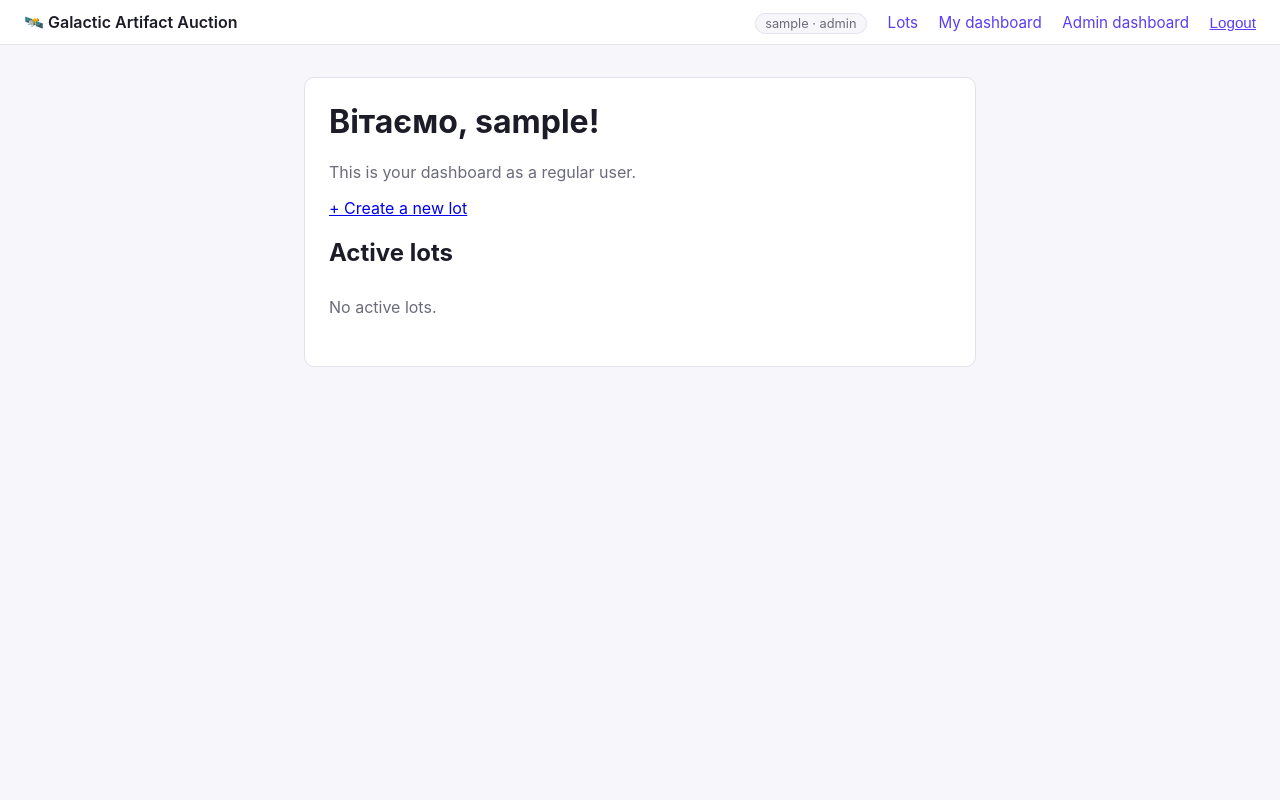
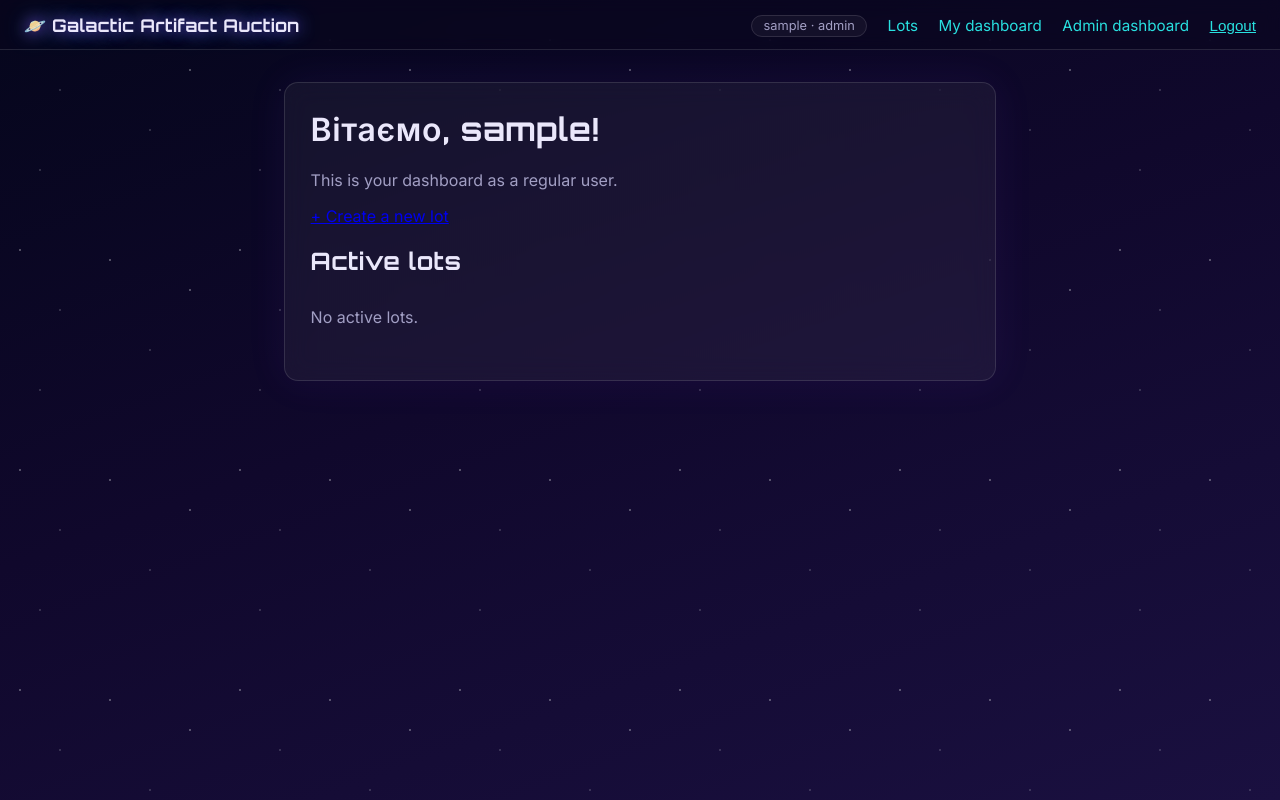
Before and after one commit to MarcoGr11/web-python, a Django app: page /dashboard/user/ in a window 1280 px wide. Run offline with Django 5.2, Linux system fonts and the light colour scheme; the visitor is signed in with stand-in values (Sample User, id 1); data that the repository does not hold is empty.

Commit message:
Apply a galactic dark theme with neon accents and glass-panel cards

```diff
--- a/src/auctions/templates/auctions/base.html
+++ b/src/auctions/templates/auctions/base.html
@@ -4,97 +4,174 @@
     <meta charset="utf-8">
     <meta name="viewport" content="width=device-width, initial-scale=1">
     <title>{% block title %}Galactic Artifact Auction{% endblock %}</title>
+    <link rel="preconnect" href="https://fonts.googleapis.com">
+    <link rel="preconnect" href="https://fonts.gstatic.com" crossorigin>
+    <link href="https://fonts.googleapis.com/css2?family=Orbitron:wght@500;700&family=Inter:wght@400;500;600&display=swap" rel="stylesheet">
     <style>
         :root {
-            --accent: #5b3df5;
-            --bg: #f7f7fb;
-            --card: #ffffff;
-            --border: #e2e2ec;
-            --text: #1c1c28;
-            --muted: #6b6b7b;
+            --bg-start: #05061c;
+            --bg-mid: #10082c;
+            --bg-end: #1a1040;
+            --accent: #8a4dff;
+            --accent-2: #29e0e0;
+            --card: rgba(255, 255, 255, 0.05);
+            --border: rgba(255, 255, 255, 0.12);
+            --text: #eae7fb;
+            --muted: #a29fc4;
         }
         * { box-sizing: border-box; }
+        html, body { height: 100%; }
         body {
             margin: 0;
-            font-family: -apple-system, BlinkMacSystemFont, "Segoe UI", Helvetica, Arial, sans-serif;
-            background: var(--bg);
+            font-family: "Inter", -apple-system, BlinkMacSystemFont, "Segoe UI", Helvetica, Arial, sans-serif;
             color: var(--text);
+            background: linear-gradient(160deg, var(--bg-start) 0%, var(--bg-mid) 45%, var(--bg-end) 100%) fixed;
+            min-height: 100vh;
+            position: relative;
+        }
+        /* Lightweight static star field — pure CSS, no images/libraries. */
+        body::before {
+            content: "";
+            position: fixed;
+            inset: 0;
+            z-index: -2;
+            background-repeat: repeat;
+            background-size: 220px 220px;
+            background-image:
+                radial-gradient(1.5px 1.5px at 20px 30px, #fff, transparent),
+                radial-gradient(1px 1px at 60px 90px, #fff, transparent),
+                radial-gradient(1.5px 1.5px at 110px 40px, #fff, transparent),
+                radial-gradient(1px 1px at 150px 130px, #fff, transparent),
+                radial-gradient(1.5px 1.5px at 190px 70px, #fff, transparent),
+                radial-gradient(1px 1px at 40px 170px, #fff, transparent);
+            opacity: 0.55;
+        }
+        h1, h2, h3, .brand {
+            font-family: "Orbitron", "Inter", sans-serif;
+            letter-spacing: 0.02em;
         }
         header {
-            background: var(--card);
+            background: rgba(10, 6, 30, 0.55);
+            backdrop-filter: blur(8px);
             border-bottom: 1px solid var(--border);
-            padding: 0.75rem 1.5rem;
+            padding: 0.85rem 1.5rem;
             display: flex;
             align-items: center;
             justify-content: space-between;
             flex-wrap: wrap;
             gap: 0.5rem;
+            position: sticky;
+            top: 0;
+            z-index: 10;
         }
-        header .brand { font-weight: 600; }
+        header .brand {
+            font-weight: 700;
+            font-size: 1.1rem;
+            color: var(--text);
+            text-shadow: 0 0 10px rgba(138, 77, 255, 0.7), 0 0 20px rgba(41, 224, 224, 0.35);
+            animation: brand-glow 4s ease-in-out infinite;
+        }
+        @keyframes brand-glow {
+            0%, 100% { text-shadow: 0 0 8px rgba(138, 77, 255, 0.55), 0 0 16px rgba(41, 224, 224, 0.25); }
+            50% { text-shadow: 0 0 16px rgba(138, 77, 255, 0.9), 0 0 28px rgba(41, 224, 224, 0.55); }
+        }
         nav a, nav button {
-            color: var(--accent);
+            color: var(--accent-2);
             text-decoration: none;
             margin-left: 1rem;
             font-size: 0.95rem;
+            transition: text-shadow 0.2s ease, color 0.2s ease;
+        }
+        nav a:hover, nav button:hover {
+            color: #fff;
+            text-shadow: 0 0 8px var(--accent-2);
         }
         nav .role-badge {
             font-size: 0.8rem;
             color: var(--muted);
-            background: var(--bg);
+            background: rgba(255, 255, 255, 0.04);
             border: 1px solid var(--border);
             border-radius: 999px;
-            padding: 0.1rem 0.6rem;
+            padding: 0.15rem 0.7rem;
         }
         button, input[type="submit"] {
             cursor: pointer;
-            background: var(--accent);
-            color: #fff;
+            background: linear-gradient(135deg, var(--accent), var(--accent-2));
+            color: #08061a;
+            font-weight: 600;
             border: none;
-            border-radius: 6px;
-            padding: 0.5rem 1rem;
+            border-radius: 8px;
+            padding: 0.55rem 1.1rem;
             font-size: 0.95rem;
+            transition: box-shadow 0.2s ease, transform 0.2s ease;
+        }
+        button:hover, input[type="submit"]:hover {
+            box-shadow: 0 0 16px rgba(138, 77, 255, 0.7), 0 0 28px rgba(41, 224, 224, 0.35);
+            transform: translateY(-1px);
         }
         nav button {
             background: none;
-            color: var(--accent);
+            color: var(--accent-2);
+            font-weight: 400;
             padding: 0;
             margin-left: 1rem;
             text-decoration: underline;
         }
+        nav button:hover { box-shadow: none; transform: none; }
         main {
-            max-width: 720px;
+            max-width: 760px;
             margin: 2rem auto;
             padding: 0 1.5rem 3rem;
+            position: relative;
+            z-index: 1;
         }
         .card {
             background: var(--card);
             border: 1px solid var(--border);
-            border-radius: 10px;
-            padding: 1.5rem;
+            border-radius: 14px;
+            padding: 1.6rem;
+            backdrop-filter: blur(12px);
+            box-shadow: 0 0 40px rgba(138, 77, 255, 0.08);
         }
         h1 { margin-top: 0; }
         ul.plain { list-style: none; padding: 0; }
         ul.plain li {
-            padding: 0.6rem 0;
+            padding: 0.7rem 0;
             border-bottom: 1px solid var(--border);
         }
         ul.plain li:last-child { border-bottom: none; }
+        ul.plain a { color: var(--accent-2); text-decoration: none; }
+        ul.plain a:hover { text-shadow: 0 0 8px var(--accent-2); }
         form p { margin: 0.75rem 0; }
         input:not([type="submit"]), textarea {
             width: 100%;
-            padding: 0.5rem;
+            padding: 0.55rem;
+            background: rgba(255, 255, 255, 0.04);
             border: 1px solid var(--border);
-            border-radius: 6px;
+            border-radius: 8px;
+            color: var(--text);
             font-size: 0.95rem;
         }
+        input:focus, textarea:focus {
+            outline: none;
+            border-color: var(--accent-2);
+            box-shadow: 0 0 0 2px rgba(41, 224, 224, 0.25);
+        }
         label { font-size: 0.9rem; color: var(--muted); }
-        .error { color: #c0392b; }
+        .error { color: #ff6b8b; }
         .muted { color: var(--muted); }
+
+        @media (prefers-reduced-motion: reduce) {
+            header .brand { animation: none; }
+            button, input[type="submit"], nav a, nav button {
+                transition: none;
+            }
+        }
     </style>
 </head>
 <body>
     <header>
-        <span class="brand">🛰️ Galactic Artifact Auction</span>
+        <span class="brand">🪐 Galactic Artifact Auction</span>
         <nav>
             {% if user.is_authenticated %}
                 <span class="role-badge">{{ user.username }} · {% if user.is_staff %}admin{% else %}user{% endif %}</span>
```
